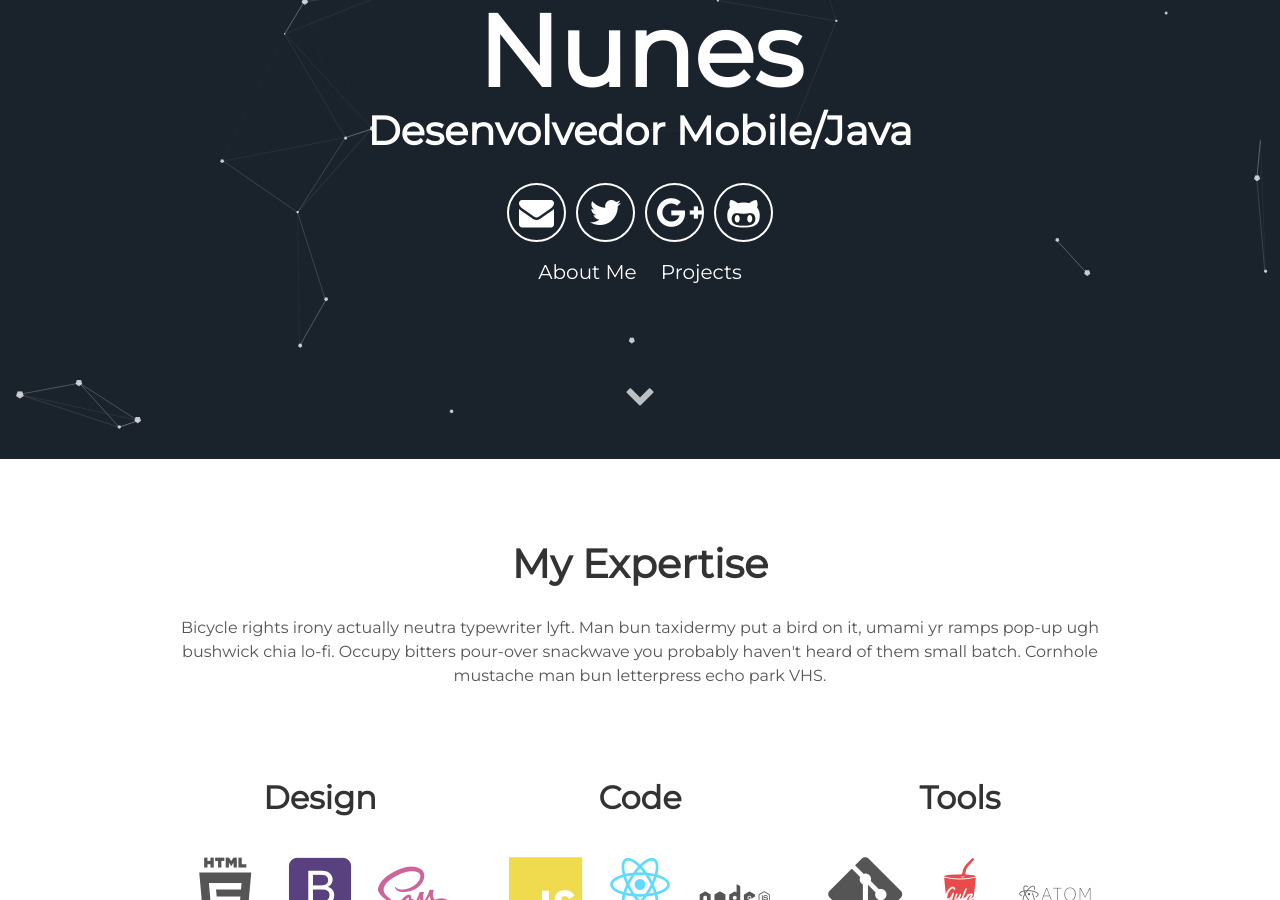
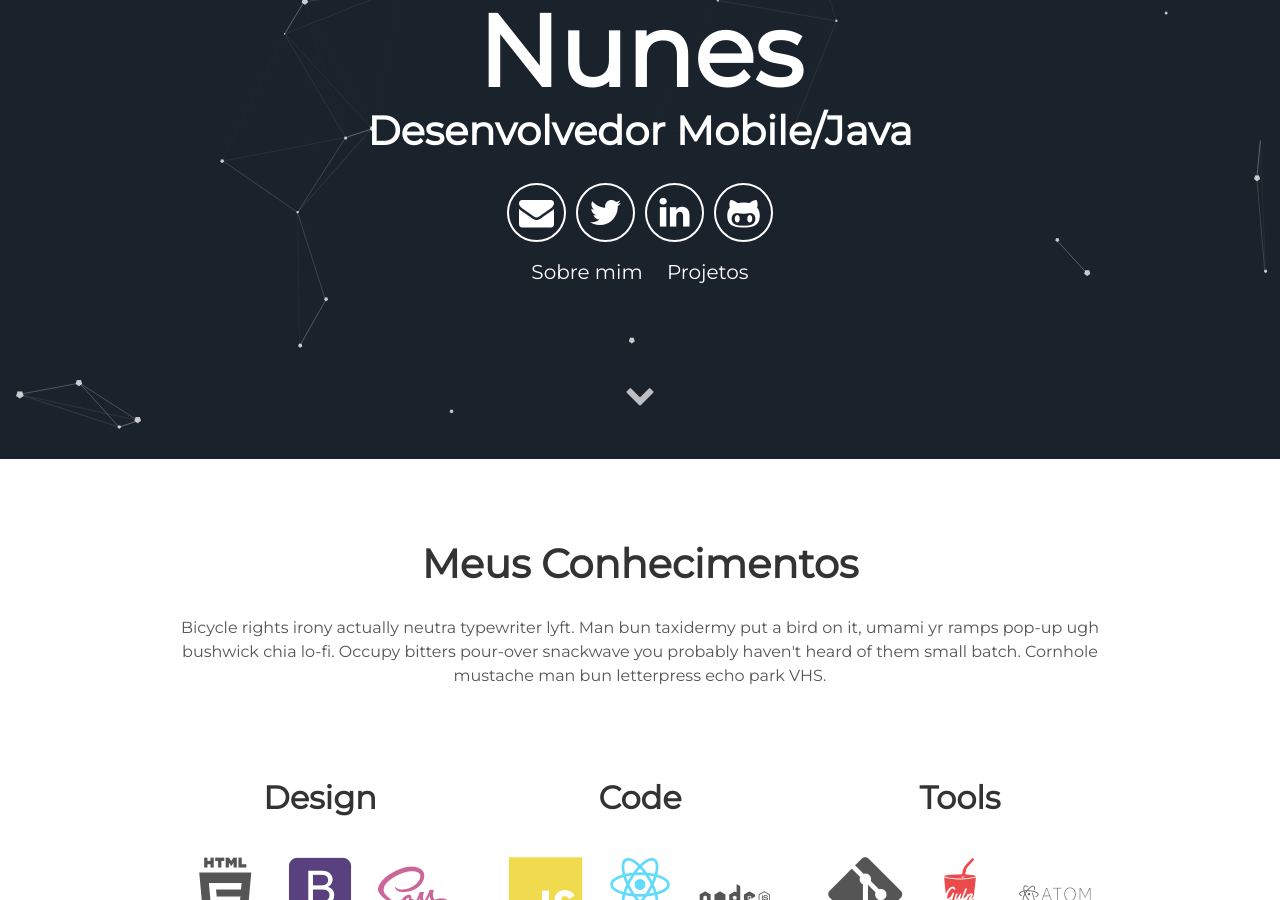
Before and after one commit to gnovakovski/gnovakovski.github.io, a Jekyll site: the page built from index.html, in a window 1280 px wide and 900 px high, scrolled down 441 px. Built offline with Jekyll 4.4.1, drawn with Linux system fonts in a browser that asks for light colours.

Commit message:
Alteracões iniciais

```diff
--- a/_config.yml
+++ b/_config.yml
@@ -1,6 +1,6 @@
 # Site settings
-title: A blog about lorem ipsum dolor sit amet
-description: A blog about lorem ipsum dolor sit amet
+title: Gabriel Novakovski Nunes
+description: Portfolio Pessoal
 # baseurl: "/particle" # the subpath of your site, e.g. /blog
 url: "https://gnovakovski.github.io/" # the base hostname & protocol for your site e.g. http://willianjusten.com.br
 
--- a/_includes/about.html
+++ b/_includes/about.html
@@ -1,5 +1,5 @@
  <div class="user-details">
-  <h1> My Expertise </h1>
+  <h1> Meus Conhecimentos </h1>
   <p> {{site.user_description}} </p>
 </div>
   <div class="user">
--- a/_includes/header.html
+++ b/_includes/header.html
@@ -5,14 +5,14 @@
         <span class="site-description">{{site.user_title}}</span>
       </h1>
       <div class="header-icons">
-        <a aria-label="Send email" href="#"><i class="icon fa fa-envelope"></i></a>
-        <a aria-label="My Twitter" target="_blank" href="#"><i class="icon fa fa-twitter" aria-hidden="true"></i></a>
-        <a aria-label="My Google Plus" target="_blank" href="#"><i class="icon fa fa-google-plus" aria-hidden="true"></i></a>
-        <a aria-label="My Github" target="_blank" href="#"><i class="icon fa fa-github-alt" aria-hidden="true"></i></a>
+        <a aria-label="Enviar email" href="#"><i class="icon fa fa-envelope"></i></a>
+        <a aria-label="Meu Twitter" target="_blank" href="#"><i class="icon fa fa-twitter" aria-hidden="true"></i></a>
+        <a aria-label="Meu Linkedin" target="_blank" href="#"><i class="icon fa fa-linkedin" aria-hidden="true"></i></a>
+        <a aria-label="Meu Github" target="_blank" href="#"><i class="icon fa fa-github-alt" aria-hidden="true"></i></a>
       </div>
       <div class="header-links">
-        <a class="link" href="#about" data-scroll>About Me</a>
-        <a class="link" href="#projects" data-scroll>Projects</a>
+        <a class="link" href="#about" data-scroll>Sobre mim</a>
+        <a class="link" href="#projects" data-scroll>Projetos</a>
       </div>
   </div>
   <a class="down" href="#about" data-scroll><i class="icon fa fa-chevron-down" aria-hidden="true"></i></a>
--- a/src/js/app.js
+++ b/src/js/app.js
@@ -19,7 +19,7 @@ document.addEventListener("DOMContentLoaded", function () {
         "type": "polygon",
         "stroke": {
           "width": 0,
-          "color": "#000000"
+          "color": "#303F9F"
         },
         "polygon": {
           "nb_sides": 5
```
